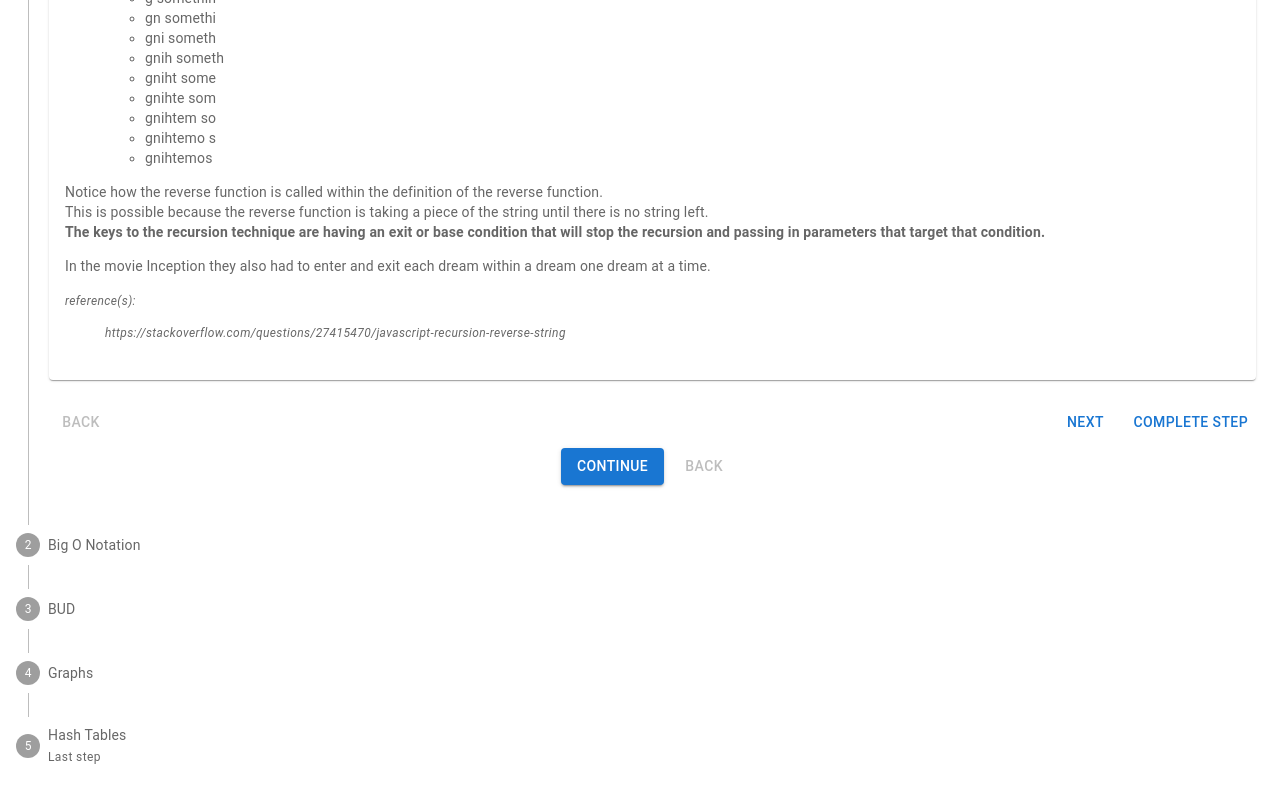
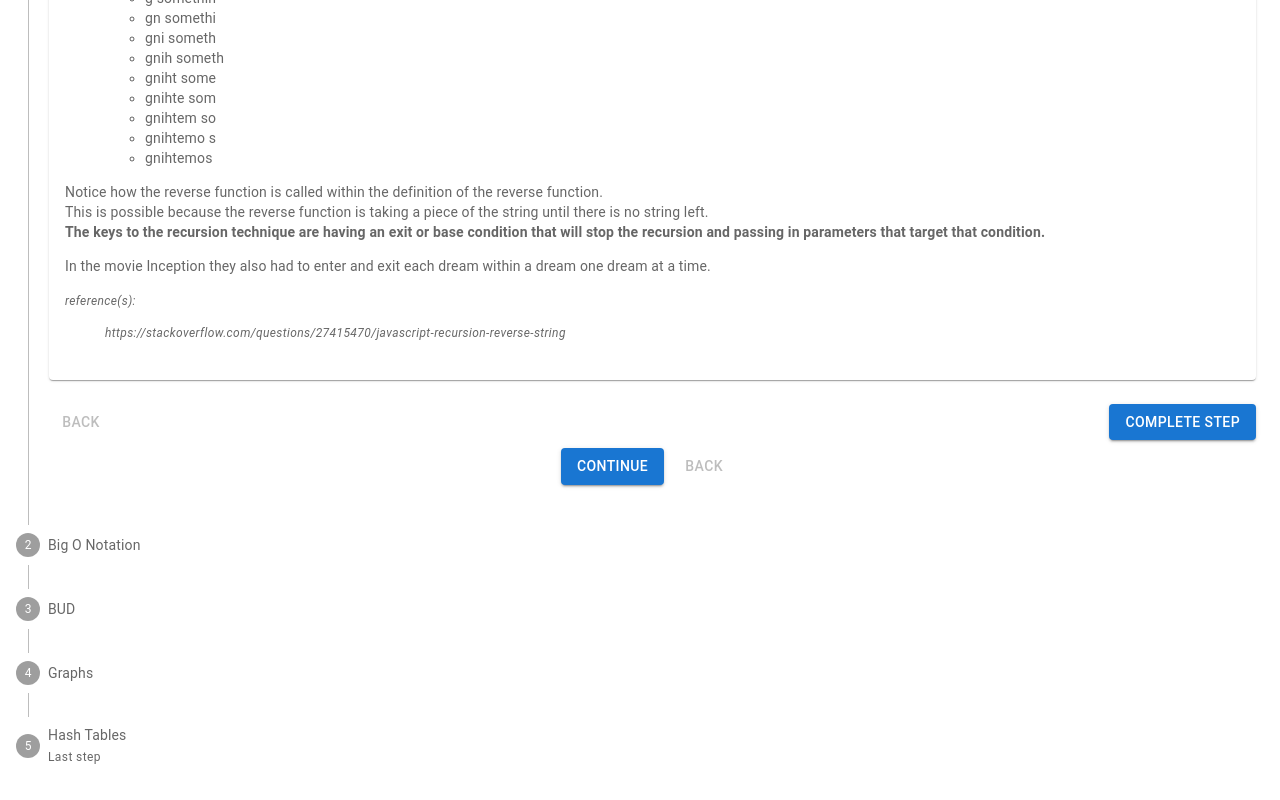
Before and after one commit to stmu009/algotips, a React (Create React App) app: page / in a window 1280 px wide. Shown: the part 1191-1991 px from the top of the page. Built offline with nearby package versions, Linux system fonts and the light colour scheme.

Commit message:
cleaned up the steps in the horizontal stepper
removed already completed text

add contained variant

```diff
--- a/src/components/HorizontalStepper/HorizontalStepper.js
+++ b/src/components/HorizontalStepper/HorizontalStepper.js
@@ -1,3 +1,4 @@
+import { createContext, useContext } from 'react';
 import * as React from 'react';
 import Box from '@mui/material/Box';
 import Stepper from '@mui/material/Stepper';
@@ -5,7 +6,6 @@ import Step from '@mui/material/Step';
 import StepButton from '@mui/material/StepButton';
 import Button from '@mui/material/Button';
 import Typography from '@mui/material/Typography';
-import Topics from "../../data/tips";
 import { STEPS } from '../../data/constants';
 import Question from '../Question';
 import Feedback from '../Feedback';
@@ -109,21 +109,17 @@ export default function HorizontalNonLinearStepper(props) {
                 Back
               </Button>
               <Box sx={{ flex: '1 1 auto' }} />
-              <Button onClick={handleNext} sx={{ mr: 1 }}>
-                Next
-              </Button>
-              {activeStep !== STEPS.length &&
-                (completed[activeStep] ? (
-                  <Typography variant="caption" sx={{ display: 'inline-block' }}>
-                    Step {activeStep + 1} already completed
-                  </Typography>
-                ) : (
-                  <Button onClick={handleComplete}>
-                    {completedSteps() === totalSteps() - 1
-                      ? 'Finish'
-                      : 'Complete Step'}
-                  </Button>
-                ))}
+              {
+                activeStep !== STEPS.length &&
+                <Button
+                variant="contained"
+                onClick={handleComplete}
+                >
+                  {completedSteps() === totalSteps() - 1
+                    ? 'Finish'
+                    : 'Complete Step'}
+                </Button>
+              }
             </Box>
           </React.Fragment>
         )}
```
